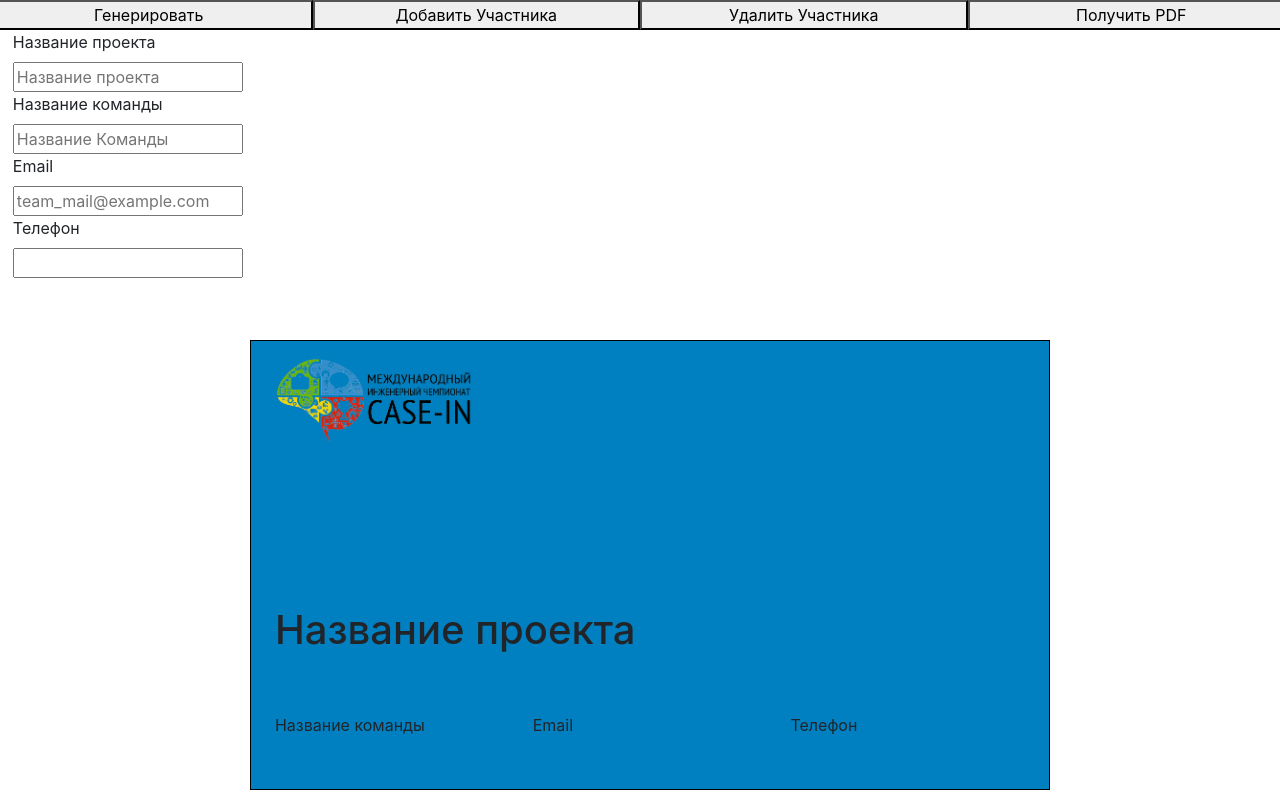
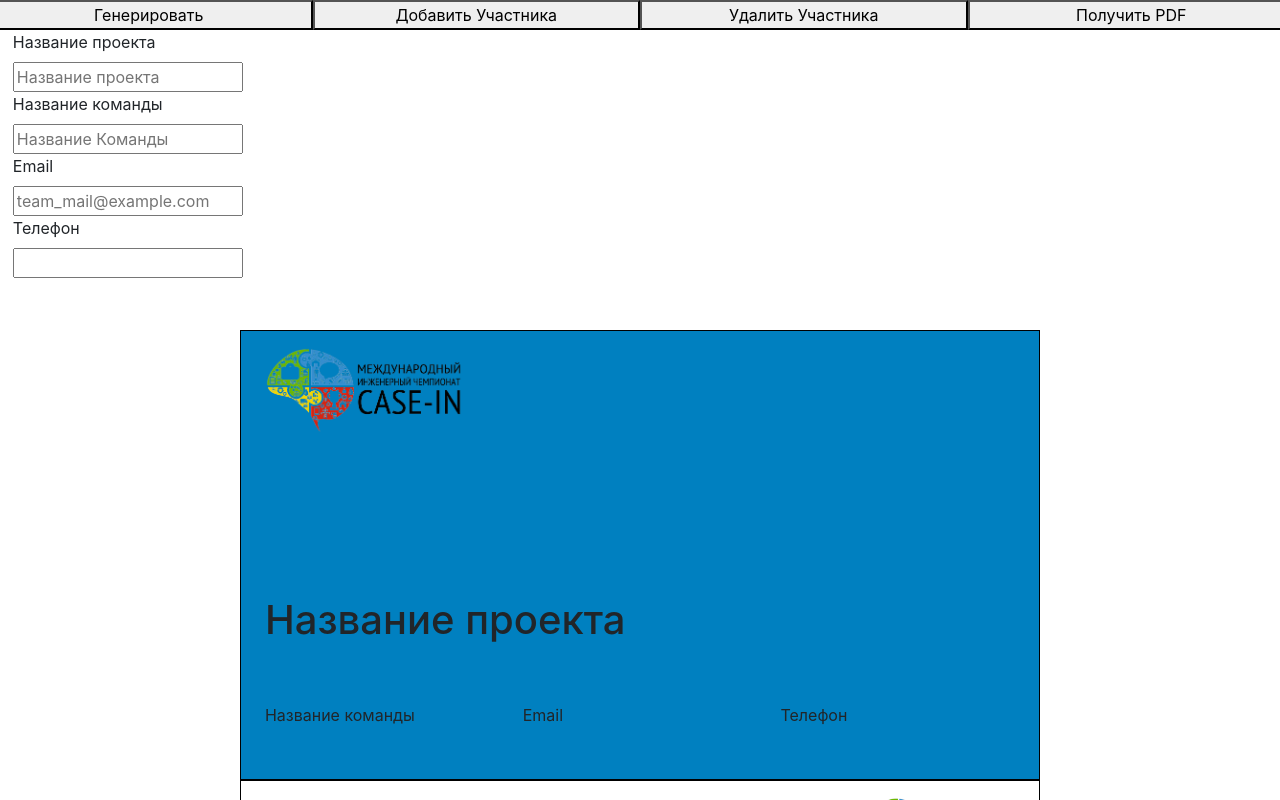
Before and after one commit to Going-to-the-river/presentation-builder, a React (Create React App) app: page / in a window 1280 px wide. Shown: the top 800 px of the page. Built offline with nearby package versions, Linux system fonts and the light colour scheme.

Commit message:
fix pdf generator

```diff
--- a/package.json
+++ b/package.json
@@ -8,6 +8,7 @@
     "@testing-library/react": "^9.5.0",
     "@testing-library/user-event": "^7.2.1",
     "bootstrap": "^4.5.2",
+    "html2pdf.js": "^0.9.2",
     "jquery": "^3.5.1",
     "popper.js": "^1.16.1",
     "react": "^16.13.1",
--- a/src/App.js
+++ b/src/App.js
@@ -4,6 +4,7 @@ import {Content} from "./content/Content";
 import {UserData} from "./forms/UserData";
 import {ProjectData} from "./forms/ProjectData";
 import {ImageUploader} from "./forms/ImageUploader";
+import html2pdf from 'html2pdf.js'
 
 export class App extends Component {
 
@@ -114,15 +115,16 @@ export class App extends Component {
 
     generatePdf(){
         var element = document.getElementById("content")
-        var width = element.children[0].offsetWidth
-        var height = element.children[0].offsetHeight
+        var width = element.children[0].clientWidth
+        var height = element.children[0].clientHeight
 
         console.log(width)
+        console.log(height)
         var opt = {
             filename:     'presentation.pdf',
-            image :       {type : 'jpeg'} ,
-            //html2canvas:  {width: width, height: height},
-            jsPDF:        {unit: 'px', format: [width+1, height+1], orientation: 'l'}
+            image :       {type : 'jpeg', quality: 1} ,
+            html2canvas:  {scale: 2},
+            jsPDF:        {unit: 'px', format: [width+289, height+152], orientation: 'l'}
         };
         html2pdf().set(opt).from(element).toContainer().toCanvas().toImg().toPdf().save();
     }
--- /dev/null
+++ b/src/content/Content.css
@@ -0,0 +1,3 @@
+#content {
+    /*float: left;*/
+}
--- a/src/content/Content.js
+++ b/src/content/Content.js
@@ -3,6 +3,7 @@ import React, {Component} from 'react';
 import Slide from "../slide/Slide";
 import {TitleSlide} from "../slide/TitleSlide";
 import {TeamInfoSlide} from "../slide/TeamInfoSlide";
+import './Content.css'
 
 export class Content extends Component {
     constructor(props) {
@@ -13,7 +14,7 @@ export class Content extends Component {
     }
     render() {
         return (
-          <div id="content" className="align-items-center">
+          <div id="content">
               <TitleSlide slideData={this.props.titleSlideData}/>
               <TeamInfoSlide slideData={this.props.teamSlideData} teamName={this.props.teamSlideData.projectTeamName}/>
               {this.props.slides.map(slideId => {
--- a/src/forms/Forms.css
+++ b/src/forms/Forms.css
@@ -2,7 +2,7 @@
     float: left;
     height: 100%;
     width: 18%;
-    margin-right: 1%;
+    margin-right: 1px;
     margin-left: 1%;
 }
 
--- a/src/slide/Slide.css
+++ b/src/slide/Slide.css
@@ -19,9 +19,9 @@
     width: 800px;
     height: 450px;
     border: 1px solid black;
-    margin-top: 10px;
-    margin-bottom: 10px;
-    margin-left: 20px;
+    /*margin-top: 10px;*/
+    /*margin-bottom: 10px;*/
+    /*margin-left: 20px;*/
     page-break-after: always;
 }
 .mainTitle
```
Also changed, not shown: 1 other file (tests, documents, lock files or other folders).
